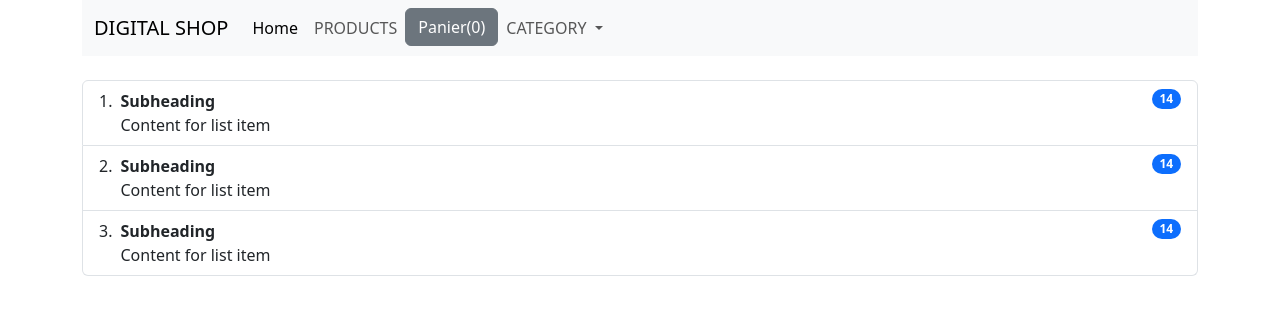
After one commit to esca096/DIGITAL-SHOP, a Django app: page /checkout in a window 1280 px wide. The commit adds this page. Shown: the top 315 px of the page. Run offline with Django 5.2, Linux system fonts and the light colour scheme.

Commit message:
fifth commit

```diff
--- a/shop/urls.py
+++ b/shop/urls.py
@@ -1,6 +1,7 @@
 from django.urls import path
-from shop.views import index, product_details
+from shop.views import index, product_details, Checkout
 urlpatterns = [
     path('', index, name='home'),
     path('<int:myid>', product_details, name='detail'),
+    path('checkout', Checkout, name='checkout'),
 ]
--- a/shop/views.py
+++ b/shop/views.py
@@ -25,3 +25,7 @@ def index(request):
 def product_details(request, myid):
     product_object = Product.objects.get(id=myid)
     return render(request, 'products/details.html', {'product':product_object})
+
+
+def Checkout(request):
+    return render(request, 'products/checkout.html')
--- a/templates/base.html
+++ b/templates/base.html
@@ -14,20 +14,22 @@
                 <div class="col-md-12">
                     <nav class="navbar navbar-expand-lg bg-body-tertiary">
                         <div class="container-fluid">
-                          <a class="navbar-brand" href="/">DIGITAL SHOP</a>
+                          <a class="navbar-brand" href="{% url 'home' %}">DIGITAL SHOP</a>
                           <button class="navbar-toggler" type="button" data-bs-toggle="collapse" data-bs-target="#navbarNavDropdown" aria-controls="navbarNavDropdown" aria-expanded="false" aria-label="Toggle navigation">
                             <span class="navbar-toggler-icon"></span>
                           </button>
                           <div class="collapse navbar-collapse" id="navbarNavDropdown">
                             <ul class="navbar-nav">
                               <li class="nav-item">
-                                <a class="nav-link active" aria-current="page" href="/">Home</a>
+                                <a class="nav-link active" aria-current="page" href="{% url 'home' %}">Home</a>
                               </li>
                               <li class="nav-item">
                                 <a class="nav-link" href="#">PRODUCTS</a>
                               </li>
                               <li class="nav-item">
-                                <a id="panier" class="nav-link" href="#">Panier(0)</a>
+                                <button id="panier" type="button" data-html="true" class="btn btn-secondary" data-bs-container="body" data-bs-toggle="popover" data-bs-placement="bottom" data-bs-content="Bottom popover">
+                                  Panier(0)
+                                </button>
                               </li>
                               <li class="nav-item dropdown">
                                 <a class="nav-link dropdown-toggle" href="#" role="button" data-bs-toggle="dropdown" aria-expanded="false">
--- /dev/null
+++ b/templates/products/checkout.html
@@ -0,0 +1,34 @@
+{% extends "base.html" %}
+
+{% block content %}
+    <br>
+    <div class="container">
+        <div class="row">
+            <div class="col-md-12">
+                <ol class="list-group list-group-numbered">
+                    <li class="list-group-item d-flex justify-content-between align-items-start">
+                      <div class="ms-2 me-auto">
+                        <div class="fw-bold">Subheading</div>
+                        Content for list item
+                      </div>
+                      <span class="badge text-bg-primary rounded-pill">14</span>
+                    </li>
+                    <li class="list-group-item d-flex justify-content-between align-items-start">
+                      <div class="ms-2 me-auto">
+                        <div class="fw-bold">Subheading</div>
+                        Content for list item
+                      </div>
+                      <span class="badge text-bg-primary rounded-pill">14</span>
+                    </li>
+                    <li class="list-group-item d-flex justify-content-between align-items-start">
+                      <div class="ms-2 me-auto">
+                        <div class="fw-bold">Subheading</div>
+                        Content for list item
+                      </div>
+                      <span class="badge text-bg-primary rounded-pill">14</span>
+                    </li>
+                  </ol>
+            </div>
+        </div>
+    </div>
+{% endblock content %}
```
Also changed, not shown: templates/products/index.html (+99 -8 lines).
